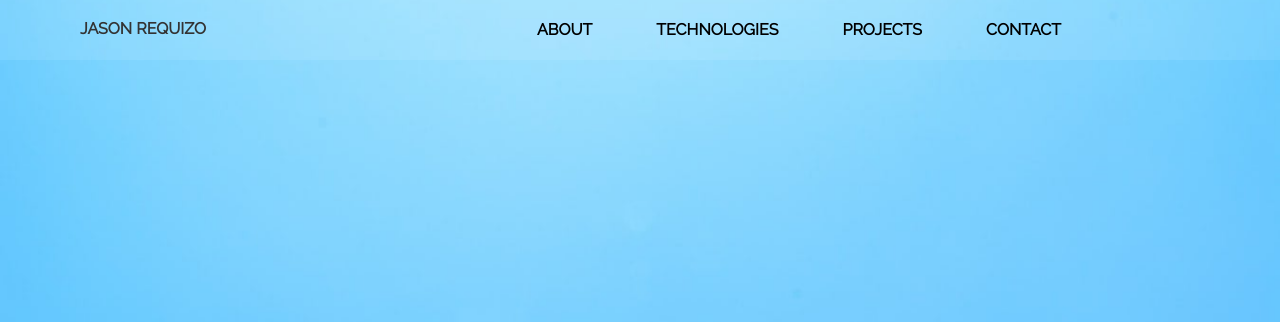
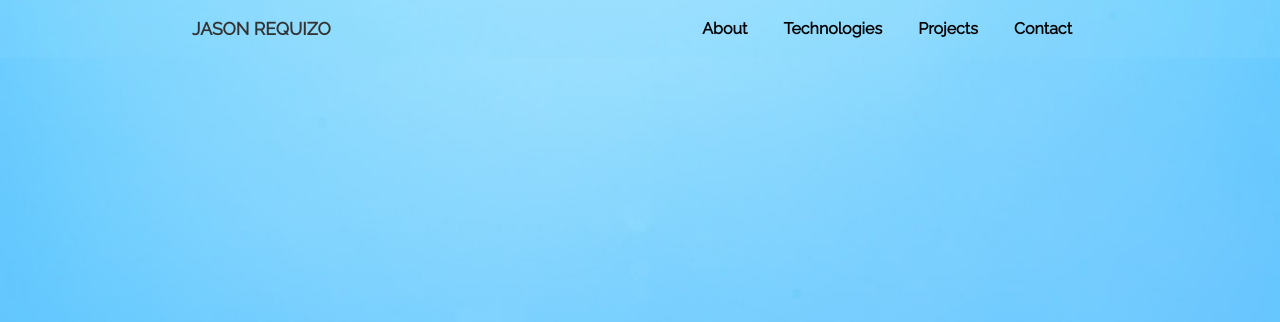
Before and after one commit to jquizo/PortfolioV3, a plain HTML site: page index.html in a window 1280 px wide. Shown: the top 322 px of the page. Drawn offline with nearby package versions, Linux system fonts and the light colour scheme.

Commit message:
updated nav

```diff
--- a/index.html
+++ b/index.html
@@ -18,7 +18,7 @@
 </head>
 <body>
     <div class="container">
-        <nav class="navbar">
+        <!-- <nav class="navbar">
             <a class="navbar-myname" href="#myname">Jason Requizo</a>
             <ul>
                 <li><a href="#about">About</a></li>
@@ -26,7 +26,19 @@
                 <li><a href="#projects">Projects</a></li>
                 <li><a href="#contact">Contact</a></li>
             </ul>
-        </nav>
+        </nav> -->
+
+        <header>
+            <a class="navbar-myname" href="#myname">Jason Requizo</a>
+            <nav>
+            <ul>
+                <li><a href="#about">About</a></li>
+                <li><a href="#technologies">Technologies</a></li>
+                <li><a href="#projects">Projects</a></li>
+                <li><a href="#contact">Contact</a></li>
+            </ul>
+            </nav>
+        </header>
     <!-- -----------TOP SECTION----------- -->
     <section class="myname" id="myname" >
         <h1>Hi, I'm Jason</h1>
--- a/scss/style.scss
+++ b/scss/style.scss
@@ -26,76 +26,65 @@ body {
 }
 
 // ---------- NAVBAR ----------
-.navbar {
+header {
+    display: flex;
+    justify-content: space-between;
+    align-items: center;
+    padding: 1em 15%;
+    background:rgba(142, 218, 254, 0.2);
+
     position:fixed;
     width: 100%;
-    height: 60px;
     top:0;
     z-index: 1;
-    display: flex;
-    background: rgba(255,255,255,0.1);
-    width: 100%;
-    // Phone size or smaller
-    @include media("<=phone") {
-        height: 110px;
-    }
-    // Bigger than phone, smaller than tablet
-    @include media ('>phone','<=tablet') {
-        height: 110px;
-    }
     ul {
-        display: flex;
-        list-style: none;
-        justify-content: center ;
-        margin: auto;
-            // Tablet size or smaller
-            @include media ("<=tablet") {
-                flex-wrap: wrap;
-                justify-content: space-evenly;
-            }
-    }
-    li {
-        margin: 0 1rem;
-        padding: 1rem;
-        @include media("<=phone") {
-            margin: 4px;
-            padding: 10px;
+        list-style-type: none;
+
+        // Smaller than 1200px
+        @include media("<=1200px") {
+            text-align: center;
         }
-
-    }
-    a {
-        text-decoration: none;
-        text-transform: uppercase;
-        font-weight: bold;
-        color: #000000;
     }
 
-    a:hover {
-        color:#0077B5 ;
+    li {
+        display: inline-block;
+        padding-left: 1em;
+        padding-right: 1em;
+
+
+        a {
+            text-decoration: none;
+            color: #000;
+            transition: all 0.4s ease 0s;
+            font-weight: bold;
+            &:hover {
+                color: red;
+            }
+        }
     }
 }
 
-a.navbar-myname {
+.navbar-myname {
+    cursor: pointer;
+    text-decoration: none;
+    text-transform: uppercase;
     color: #333;
-}
+    font-size: 1.1em;
+    font-weight: bold;
+    transition: all 0.4s ease 0s;
+    &:hover {
+        color: red;
+    }
+        // Smaller than 620px
+        @include media("<=620px") {
+            display: none;
+        }
 
-.navbar-myname {
-    padding: 1rem;
-    margin-left: 4rem;
-    margin-right: 6rem;
+        // Smaller than 1200px
+        @include media("<=1200px") {
+            text-align: center;
+        }
 
-    // Smaller than 850px
-    @include media("<=850px") {
-        display: none;
-    }
-    // // Bigger than phone, smaller than LGphone
-    // @include media ('>phone','<=LGphone') {
-    //    display: none;
-    // }
-    // // Bigger than phone, smaller than tablet
-    // @include media ('>phone','<=tablet') {
-    //     margin: 4px;
-    // }
 
 }
 
@@ -112,10 +101,6 @@ a.navbar-myname {
     position: relative;
     background-attachment: fixed;
     opacity: 0.7;
-
-    &:hover {
-        opacity: 1.0;
-    }
 }
 
 .lightsbackground {
@@ -124,9 +109,7 @@ a.navbar-myname {
     position: relative;
     background-attachment: fixed;
     opacity: 0.7;
-    &:hover {
-        opacity: 1.0;
-    }
+
 }
 
 // ----------SECTIONS----------
```
Also changed, not shown: css/style.css.
